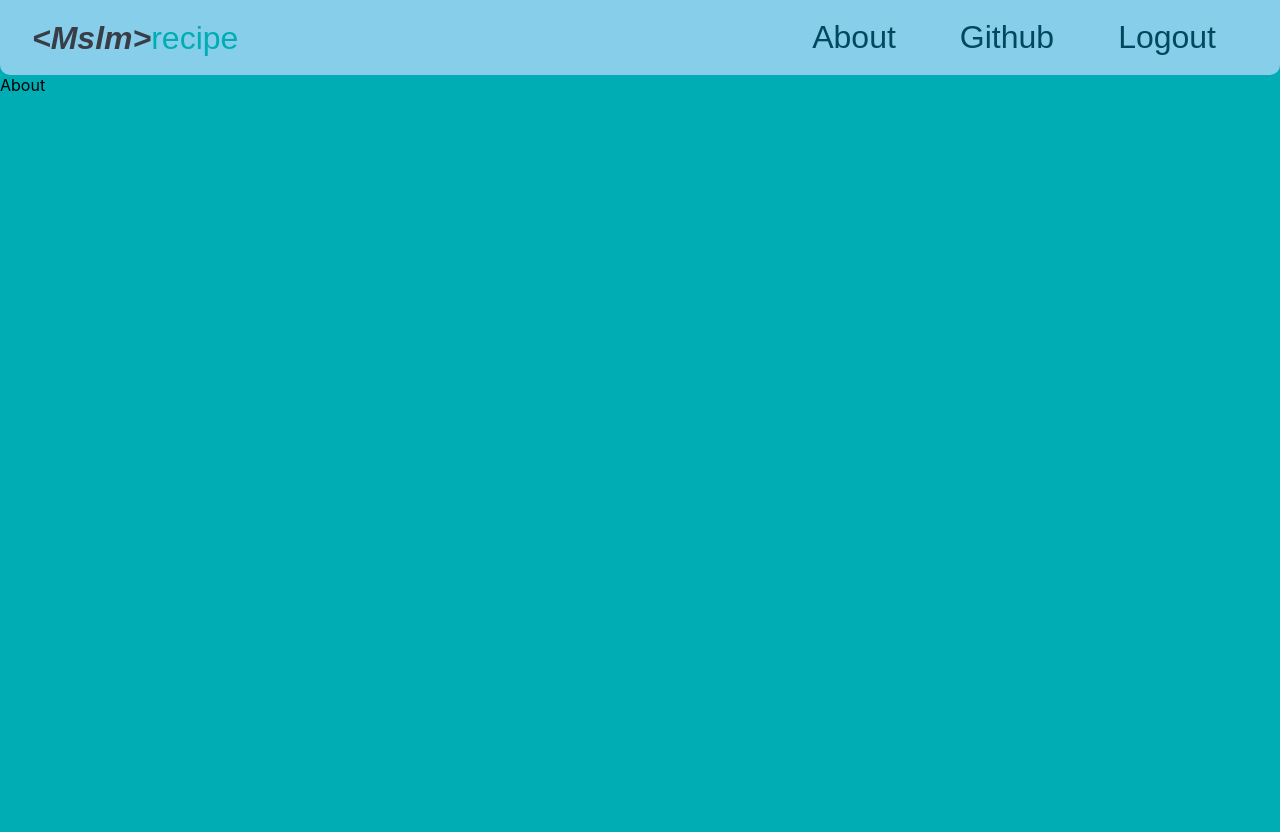
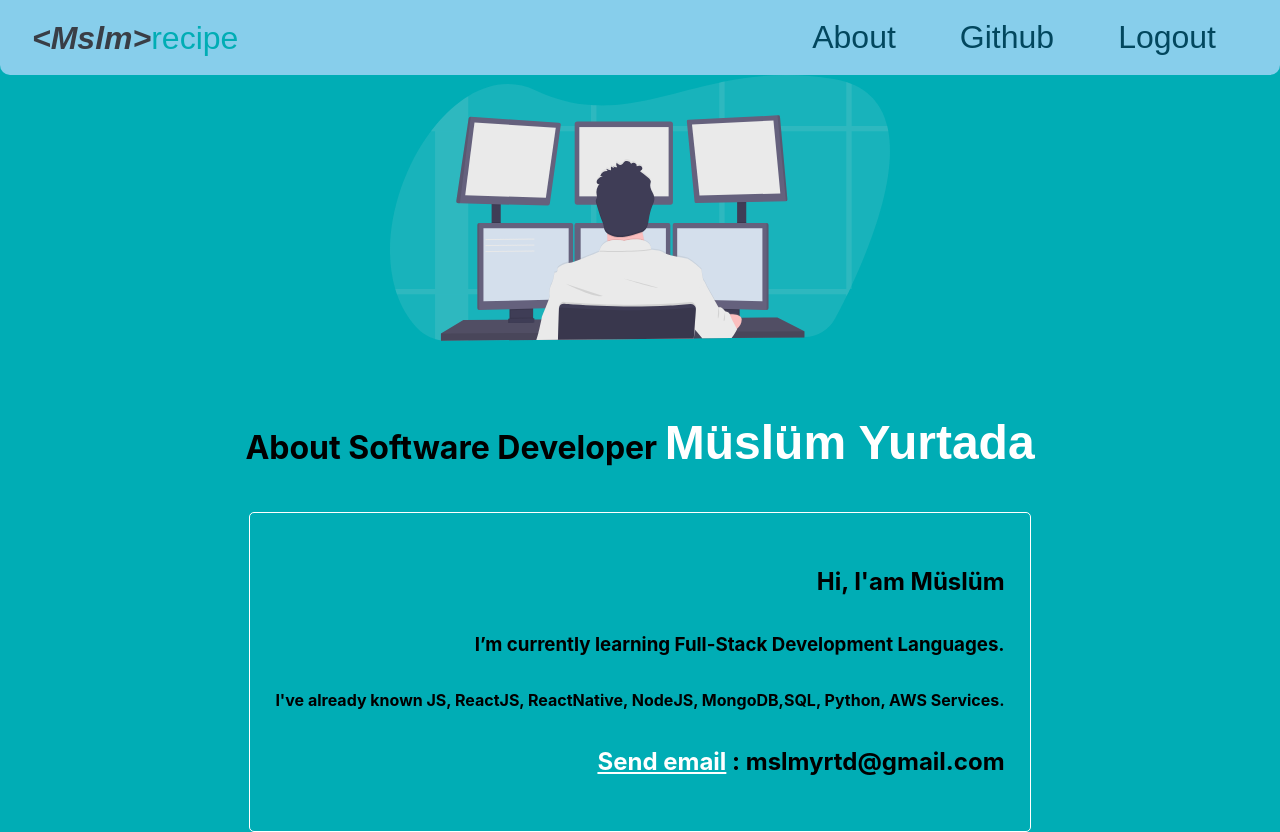
Before and after one commit to mslmyrtd/Recipe-App-RP-, a React (Create React App) app: page /about in a window 1280 px wide. Before the commit the page ends 800 px from the top, so only its background shows below. Built offline with nearby package versions, Linux system fonts and the light colour scheme.

Commit message:
about completed

```diff
--- a/src/pages/about/About.js
+++ b/src/pages/about/About.js
@@ -1,7 +1,33 @@
 import React from "react";
-
+import {
+  AboutContainer,
+  HeaderContainer,
+  InfoContainer,
+  StyledImage,
+} from "./AboutStyle";
+import codingSvg from "../../assets/coding.svg";
 const About = () => {
-  return <div>About</div>;
+  return (
+    <AboutContainer>
+      <StyledImage src={codingSvg} />
+      <HeaderContainer>
+        <h1>
+          About Software Developer <span>Müslüm Yurtada</span>
+        </h1>
+      </HeaderContainer>
+      <InfoContainer>
+        <h2>Hi, I'am Müslüm</h2>
+        <h3>I’m currently learning Full-Stack Development Languages.</h3>
+        <h4>
+          I've already known JS, ReactJS, ReactNative, NodeJS, MongoDB,SQL,
+          Python, AWS Services.
+        </h4>
+        <h2>
+          <a href="mslmyrtd@gmail.com">Send email</a> : mslmyrtd@gmail.com
+        </h2>
+      </InfoContainer>
+    </AboutContainer>
+  );
 };
 
 export default About;
--- a/src/pages/about/AboutStyle.js
+++ b/src/pages/about/AboutStyle.js
@@ -1,4 +1,5 @@
 import styled from "styled-components";
+
 export const AboutContainer = styled.div`
   display: flex;
   flex-wrap: wrap;
@@ -13,6 +14,7 @@ export const AboutContainer = styled.div`
     font-size: 3rem;
   }
 `;
+
 export const InfoContainer = styled.div`
   text-align: right;
   margin: 0 10px;
@@ -24,7 +26,9 @@ export const InfoContainer = styled.div`
     color: white;
   }
 `;
+
 export const HeaderContainer = styled.div``;
+
 export const StyledImage = styled.img`
   width: 500px;
   margin-bottom: 2rem;
```
